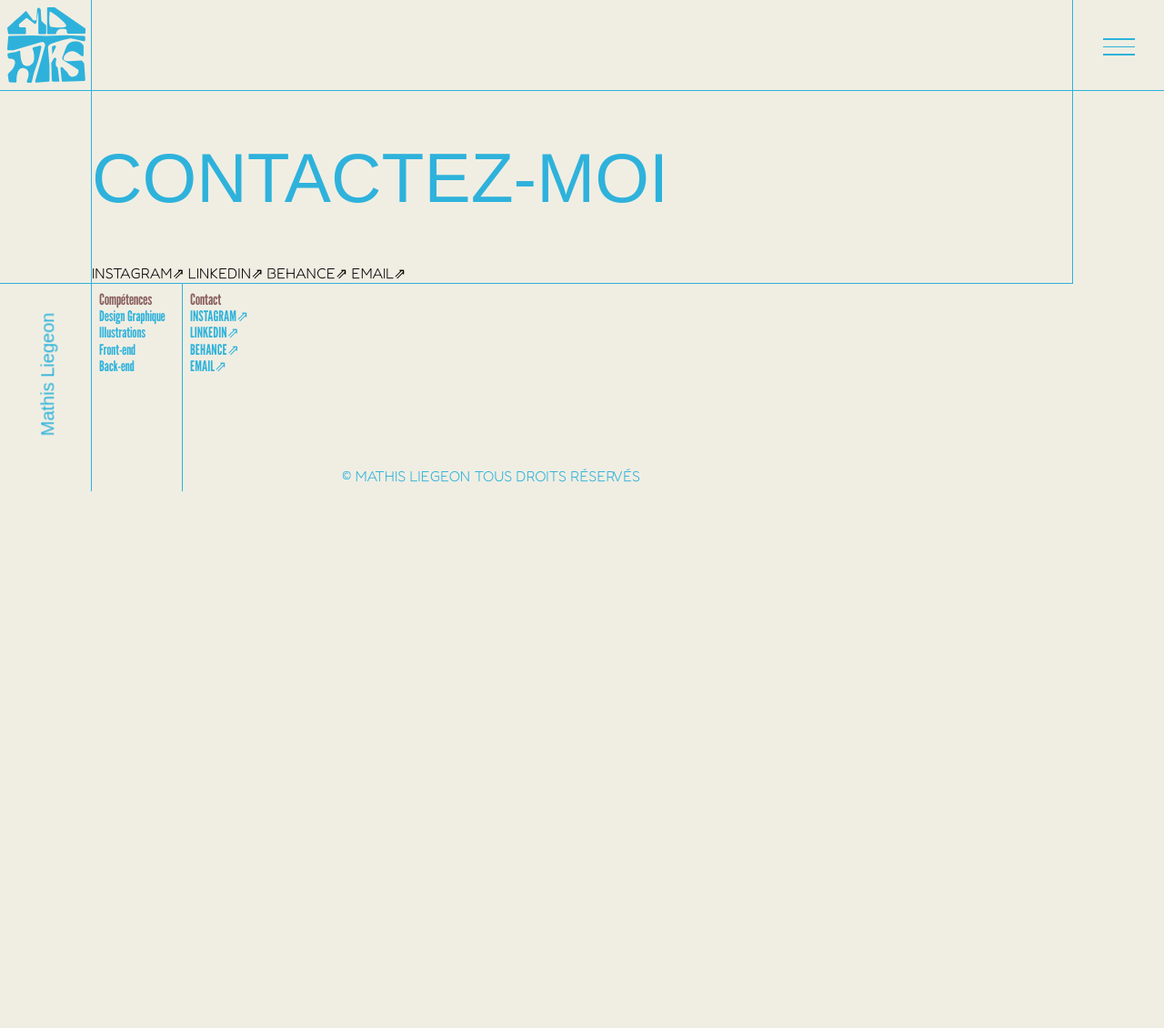
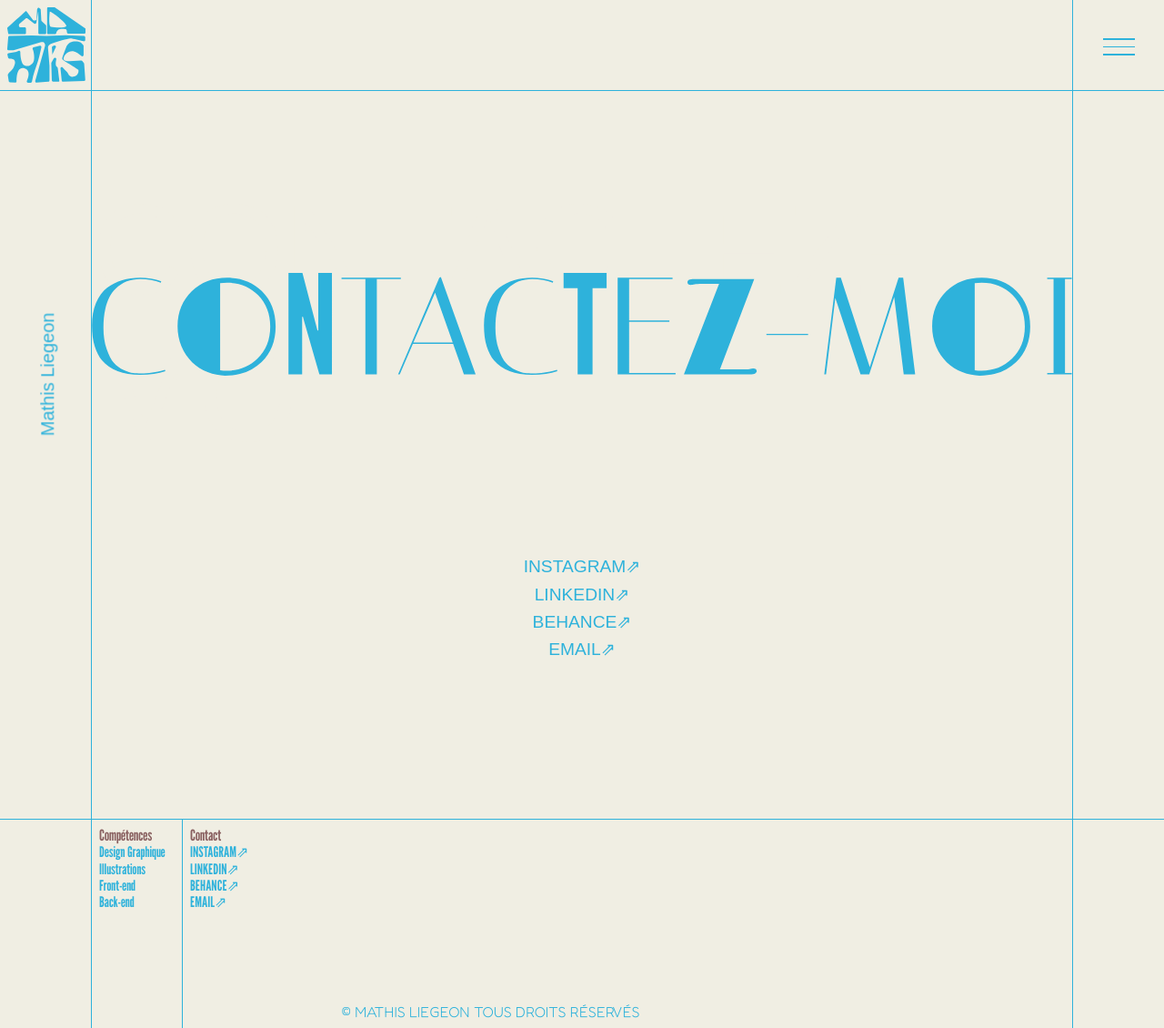
Before and after one commit to MathisLiegeon/Portfolio-Mathis-Liegeon-2024, a WordPress theme: template wp-content/themes/MrAnderson/page-contact.php in a window 1280 px wide. Shown: the whole page at 91% size. Before the commit the page ends 540 px from the top, so only its background shows below. Run offline with PHP 8.4 and a stand-in for WordPress, Linux system fonts and the light colour scheme; the site name, menu and one post (Sample post) are stand-ins, and other content is empty; some web fonts are replaced.

Commit message:
contact css

```diff
--- /dev/null
+++ b/wp-content/themes/MrAnderson/assets/css/contact.css
@@ -0,0 +1,68 @@
+/* MAIN */
+.contact-wrapper {
+  min-height: 100svh;
+  min-width: 100%;
+  display: flex;
+  flex-direction: column;
+  align-items: center;
+}
+
+/* TITLE */
+.contact-title {
+  color: var(--background);
+  font-size: 11svw;
+  position: relative;
+
+  -webkit-user-select: none;
+  -moz-user-select: none;
+  -ms-user-select: none;
+  user-select: none;
+}
+
+.contact-title::before {
+  position: absolute;
+  content: "";
+  width: 100%;
+  height: 100%;
+  background-size: contain;
+  background-position: center;
+  background-repeat: no-repeat;
+  background-image: url("../img/img_contact-title.svg");
+}
+
+/* CONTENT */
+.contact-content {
+  display: flex;
+  flex-direction: column;
+  align-items: center;
+  gap: 0.5rem;
+
+  text-transform: uppercase;
+  font-family: var(--main-title-font);
+}
+
+.contact-content a {
+  color: var(--primary);
+  font-size: 1.5svw;
+  position: relative;
+  z-index: 1000;
+}
+.contact-content a:hover {
+  color: var(--background);
+}
+.contact-content a:hover::before {
+  content: "";
+  position: absolute;
+  width: 100svw;
+  height: 100%;
+  top: 50%;
+  left: 50%;
+  transform: translate(-50%, -50%);
+
+  background-image: url("../img/img_contact-hover.svg");
+  background-size: cover;
+  background-position: center;
+  background-repeat: no-repeat;
+
+  z-index: -1;
+}
--- a/wp-content/themes/MrAnderson/assets/css/footer.css
+++ b/wp-content/themes/MrAnderson/assets/css/footer.css
@@ -4,6 +4,7 @@
   width: 100svw;
   place-content: center;
   align-items: center;
+  border-top: 1px solid var(--primary);
 }
 
 .footer-wrapper {
@@ -11,7 +12,7 @@
   width: 100svw;
   display: grid;
   grid-template-columns: repeat(6, 100px);
-  border-top: 1px solid var(--primary);
+  border-right: 1px solid var(--primary);
 }
 
 /* Content */
--- a/wp-content/themes/MrAnderson/assets/js/app.js
+++ b/wp-content/themes/MrAnderson/assets/js/app.js
@@ -1,6 +1,5 @@
 // HEADER CONFIGURATION
 document.addEventListener("DOMContentLoaded", function () {
-    console.log('loaded')
   var burger = document.getElementById("burger");
   var headerMenu = document.getElementById("header-menu");
 
--- a/wp-content/themes/MrAnderson/page-contact.php
+++ b/wp-content/themes/MrAnderson/page-contact.php
@@ -11,10 +11,10 @@
         CONTACTEZ-MOI
     </h1>
     <div class="contact-content">
-        <span class="contact-link">INSTAGRAM⇗</span>
-        <span class="contact-link">LINKEDIN⇗</span>
-        <span class="contact-link">BEHANCE⇗</span>
-        <span class="contact-link">EMAIL⇗</span>
+        <a target="_blank" href="https://www.instagram.com/weedwey_">Instagram⇗</a>
+        <a target="_blank" href="https://www.linkedin.com/in/mathis-liegeon/">LinkedIn⇗</a>
+        <a target="_blank" href="">Behance⇗</a>
+        <a href="mailto:liegeon.mathis@gmail.com">Email⇗</a>
     </div>
 </div>
 
--- a/wp-content/themes/MrAnderson/style.css
+++ b/wp-content/themes/MrAnderson/style.css
@@ -20,3 +20,4 @@
 @import url('assets/css/button.css');
 @import url('assets/css/project.css');
 @import url('assets/css/footer.css');
+@import url('assets/css/contact.css');
```
Also changed, not shown: wp-content/themes/MrAnderson/assets/img/img_contact-hover.svg (added), wp-content/themes/MrAnderson/assets/img/img_contact-title.svg (added).
